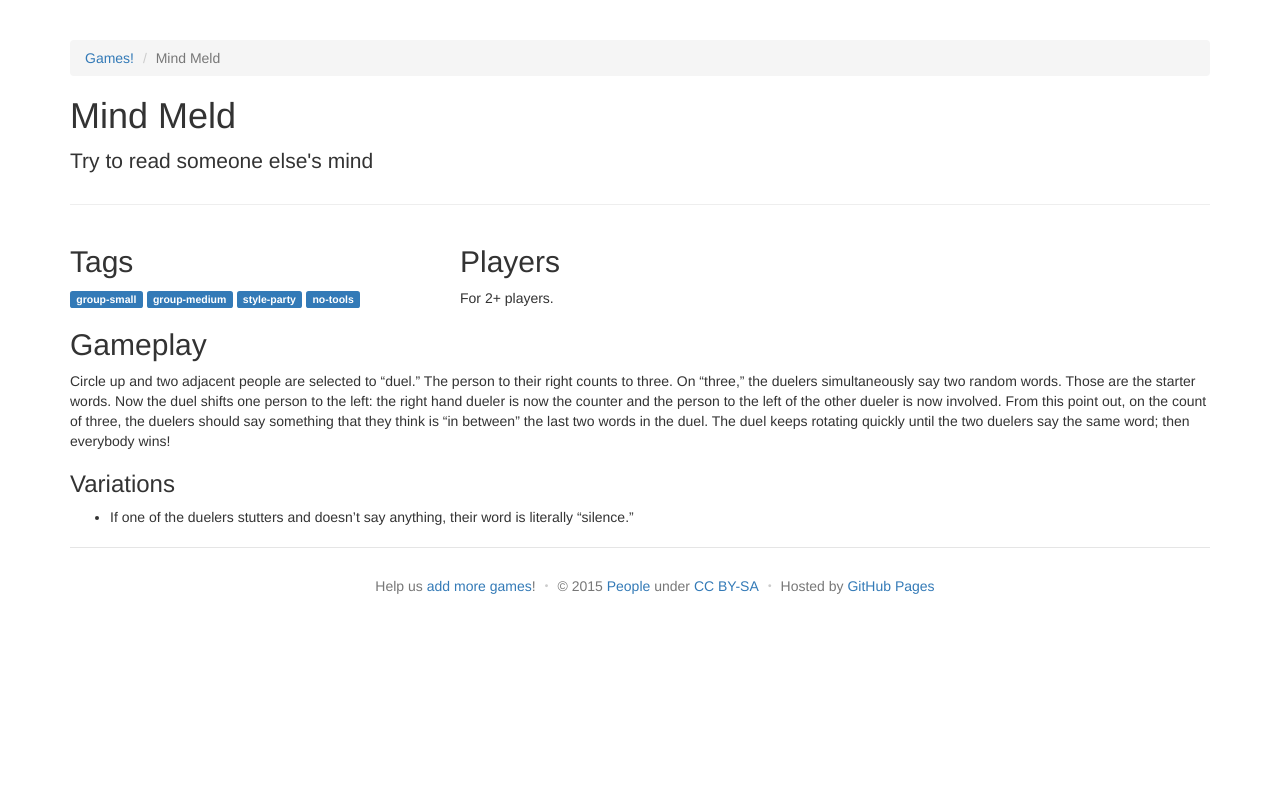
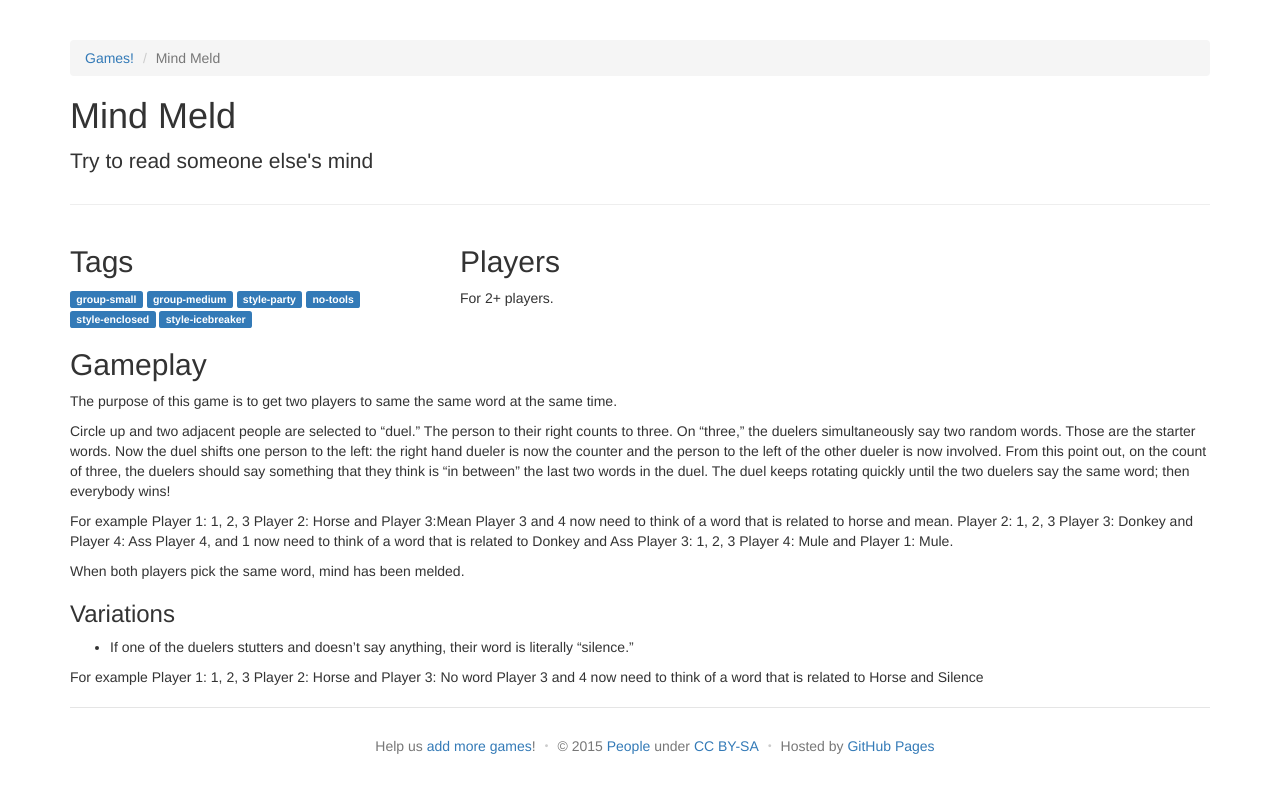
Before and after one commit to davidselassie/games, a Jekyll site: the page built from _games/mindmeld.md, in a window 1280 px wide. Shown: the top 793 px of the page. Built offline with Jekyll 4.4.1, drawn with Linux system fonts in a browser that asks for light colours.

Commit message:
Update mindmeld.md
Added example

```diff
--- a/_games/mindmeld.md
+++ b/_games/mindmeld.md
@@ -5,11 +5,32 @@ tags:
   - group-medium
   - style-party
   - no-tools
+  - style-enclosed
+  - style-icebreaker
 
 oneliner: Try to read someone else's mind
 players: 2+
 ---
+The purpose of this game is to get two players to same the same word at the same time.
+
 Circle up and two adjacent people are selected to "duel." The person to their right counts to three. On "three," the duelers simultaneously say two random words. Those are the starter words. Now the duel shifts one person to the left: the right hand dueler is now the counter and the person to the left of the other dueler is now involved. From this point out, on the count of three, the duelers should say something that they think is "in between" the last two words in the duel. The duel keeps rotating quickly until the two duelers say the same word; then everybody wins!
+
+For example
+Player 1: 1, 2, 3
+Player 2: Horse and  Player 3:Mean
+Player 3 and 4 now need to think of a word that is related to horse and mean.
+Player 2: 1, 2, 3
+Player 3: Donkey and Player 4: Ass
+Player 4, and 1 now need to think of a word that is related to Donkey and Ass
+Player 3: 1, 2, 3
+Player 4: Mule and Player 1: Mule.
+
+When both players pick the same word, mind has been melded.
 
 ### Variations
 * If one of the duelers stutters and doesn’t say anything, their word is literally "silence."
+
+For example
+Player 1: 1, 2, 3
+Player 2: Horse and Player 3: No word
+Player 3 and 4 now need to think of a word that is related to Horse and Silence
```
